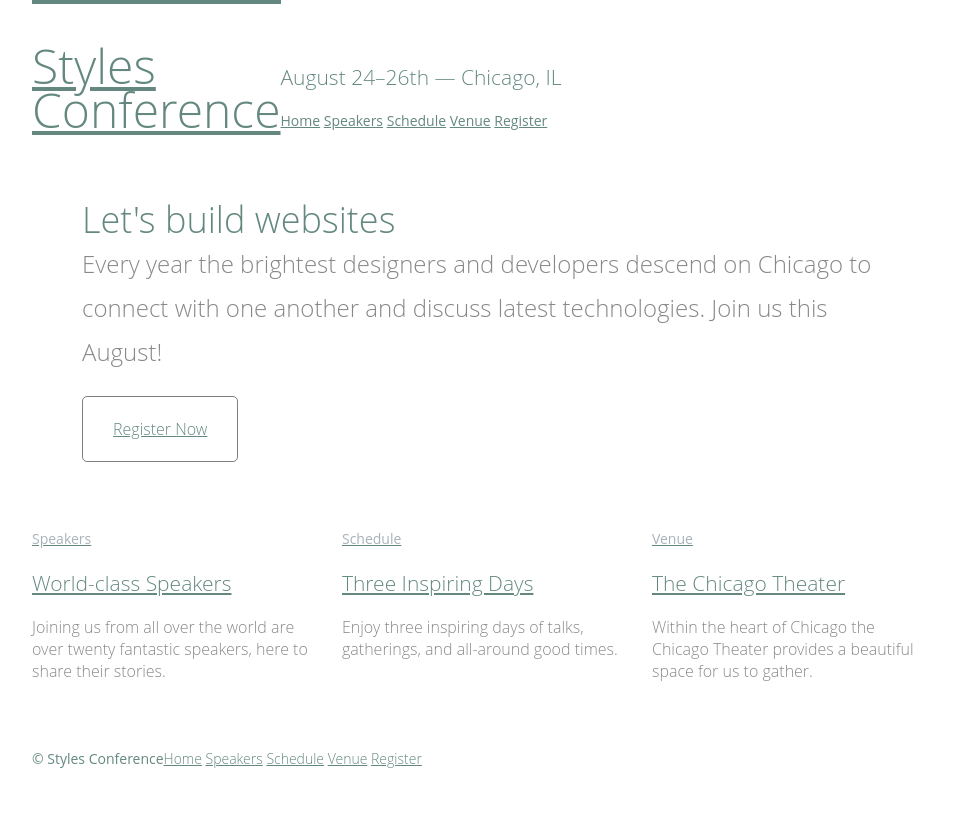
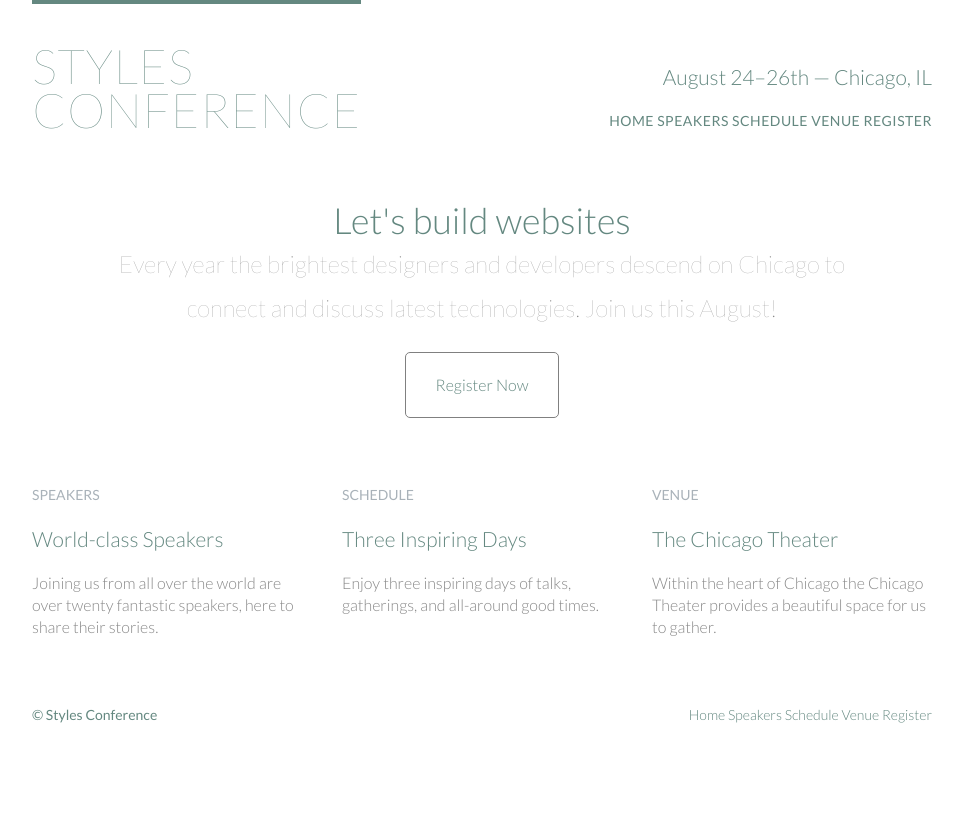
Before and after one commit to atungare/htmlcss, a plain HTML site: page index.html in a window 1280 px wide. Shown: the whole page, without its empty margins (158-1121 px from the left). Drawn offline with Linux system fonts and the light colour scheme.

Commit message:
lesson 6 pt 2: text properties

```diff
--- a/assets/stylesheets/main.css
+++ b/assets/stylesheets/main.css
@@ -70,6 +70,7 @@ h5 {
   color: #a9b2b9;
   font-size: 14px;
   font-weight: 400;
+  text-transform: uppercase;
 }
 
 strong {
@@ -86,14 +87,15 @@ cite, em {
   ========================================
 */
 
+a {
+  color: #648880;
+  text-decoration: none;
+}
 a:hover {
   color: #a9b2b9;
 }
-a {
-  color: #648880;
-}
-.teaser a:hover h3 {
-  color: #a9b2b9;
+p a {
+  border-bottom: 1px solid #dfe2e5;
 }
 
 
@@ -125,12 +127,18 @@ a {
 .hero {
   line-height: 44px;
   padding: 22px 80px 66px 80px;
+  text-align: center;
 }
 .hero h2 {
   font-size: 36px;
 }
 .hero p {
   font-size: 24px;
+  font-weight: 100;
+}
+
+.teaser a:hover h3 {
+  color: #a9b2b9;
 }
 
 
@@ -163,19 +171,25 @@ a {
 
 .logo {
   border-top: 4px solid #648880;
-  padding: 40px 0 22px 0;
   float: left;
   font-size: 48px;
+  font-weight: 100;
+  letter-spacing: .5px;
   line-height: 44px;
+  padding: 40px 0 22px 0;
+  text-transform: uppercase;
 }
 
 .tagline {
   margin: 66px 0 22px 0;
+  text-align: right;
 }
 
 .primary-nav {
   font-size: 14px;
   font-weight: 400;
+  letter-spacing: .5px;
+  text-transform: uppercase;
 }
 
 /*
@@ -198,11 +212,22 @@ a {
 
 /*
   ========================================
+  Navigation
+  ========================================
+*/
+
+.nav {
+  text-align: right;
+}
+
+
+/*
+  ========================================
   Custom styles
   ========================================
 */
 
 body {
   color: #888;
-  font: 300 16px/22px "Open Sans", "Helvetica Neue", Helvetica, Arial, sans-serif;
+  font: 300 16px/22px "Lato", "Open Sans", "Helvetica Neue", Helvetica, Arial, sans-serif;
 }
--- a/index.html
+++ b/index.html
@@ -5,6 +5,7 @@
     <title>Styles Conference</title>
     <link rel="stylesheet" href="assets/stylesheets/reset.css">
     <link rel="stylesheet" href="assets/stylesheets/main.css">
+    <link rel="stylesheet" href="http://fonts.googleapis.com/css?family=Lato:100,300,400">
   </head>
   <body>
     <header class="container group">
@@ -12,7 +13,7 @@
         <a href="index.html">Styles <br> Conference</a>
       </h1>
       <h3 class="tagline">August 24&ndash;26th &mdash; Chicago, IL</h3>
-      <nav class="primary-nav">
+      <nav class="nav primary-nav">
         <a href="index.html">Home</a>
         <a href="speakers.html">Speakers</a>
         <a href="schedule.html">Schedule</a>
@@ -22,7 +23,7 @@
     </header>
     <section class="hero container">
       <h2>Let's build websites</h2>
-      <p>Every year the brightest designers and developers descend on Chicago to connect with one another and discuss latest technologies.  Join us this August!</p>
+      <p>Every year the brightest designers and developers descend on Chicago to connect and discuss latest technologies.  Join us this August!</p>
       <a href="register.html" class="btn btn-alt">Register Now</a>
     </section>
     <section class="grid">
@@ -50,7 +51,7 @@
     </section>
     <footer class="primary-footer container group">
       <small>&copy; Styles Conference</small>
-      <nav>
+      <nav class="nav">
         <a href="index.html">Home</a>
         <a href="speakers.html">Speakers</a>
         <a href="schedule.html">Schedule</a>
```
Also changed, not shown: register.html (+4 -3 lines), schedule.html (+4 -3 lines), speakers.html (+4 -3 lines), venue.html (+4 -3 lines).
